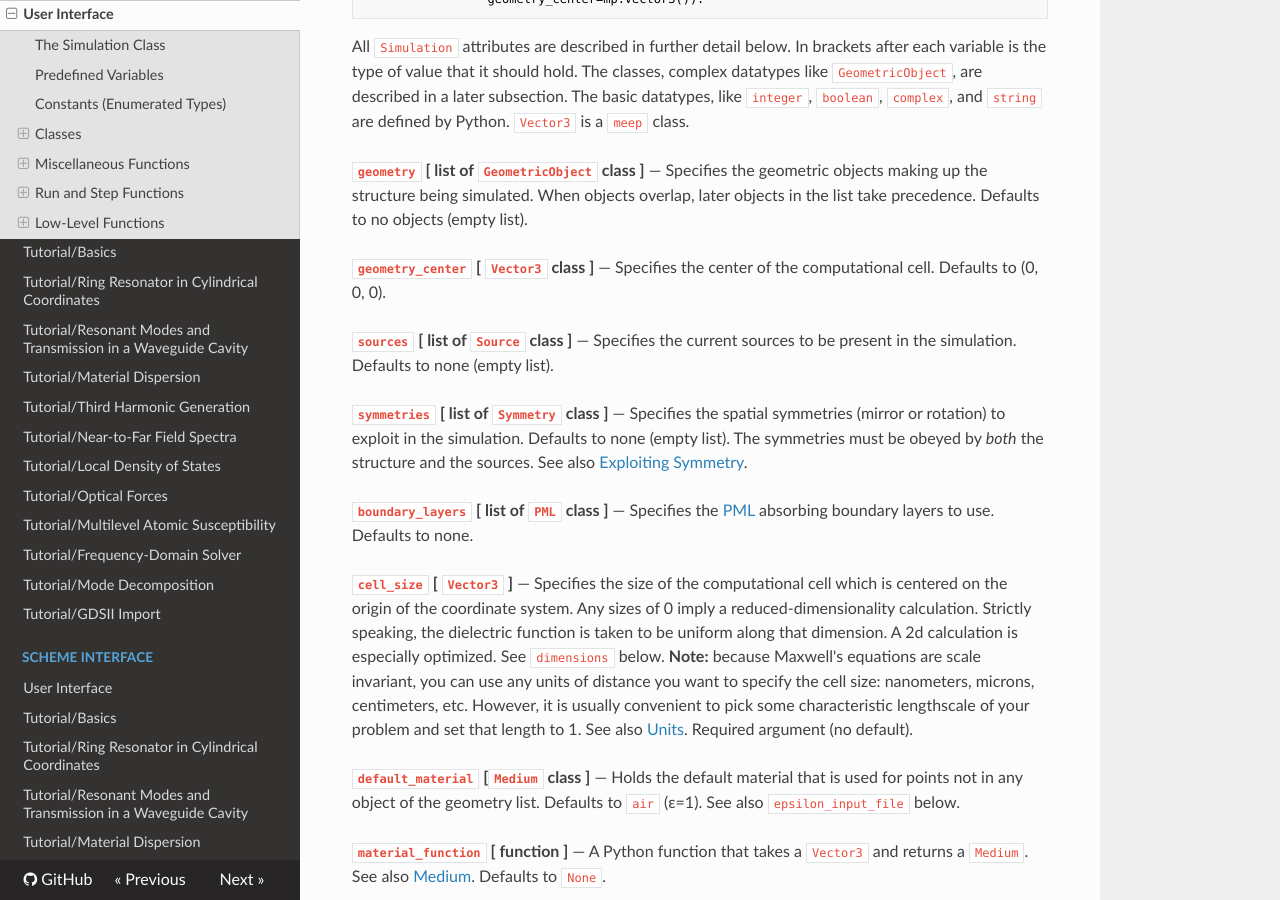
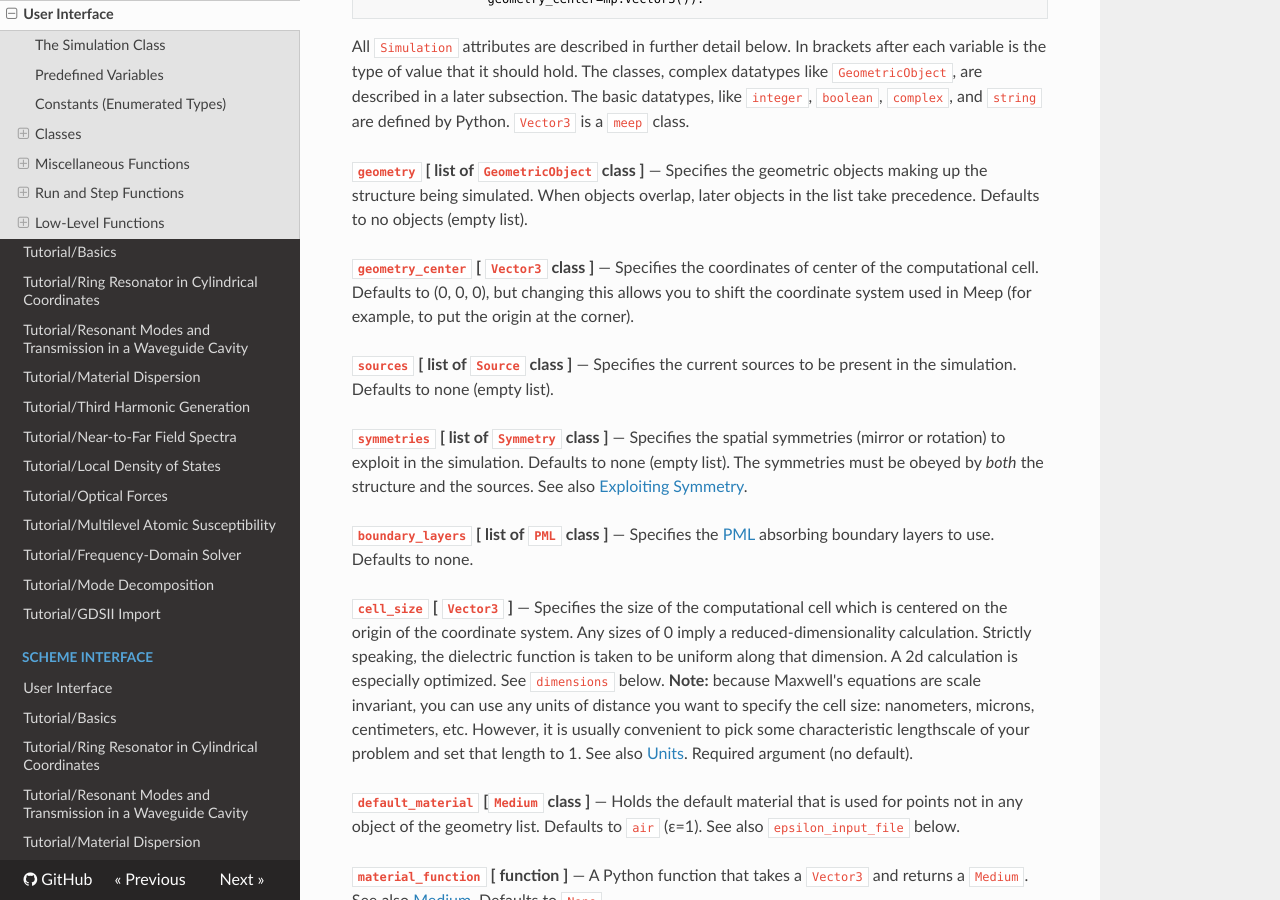
Before and after one commit to NanoComp/meep, an MkDocs documentation site: the page built from doc/docs/Python_User_Interface.md, in a window 1280 px wide and 900 px high, scrolled down 2715 px. Built offline with MkDocs 1.6.1, drawn with Linux system fonts in a browser that asks for light colours; nearby versions of some CDN libraries; formulas are drawn with MathJax 3; old or Windows-style settings are respelled for this version of MkDocs.

Commit message:
clarification

```diff
--- a/doc/docs/Python_User_Interface.md
+++ b/doc/docs/Python_User_Interface.md
@@ -56,7 +56,7 @@ Specifies the geometric objects making up the structure being simulated. When ob
 
 **`geometry_center` [ `Vector3` class ]**
 —
-Specifies the center of the computational cell. Defaults to (0, 0, 0).
+Specifies the coordinates of center of the computational cell. Defaults to (0, 0, 0), but changing this allows you to shift the coordinate system used in Meep (for example, to put the origin at the corner).
 
 **`sources` [ list of `Source` class ]**
 —
```
